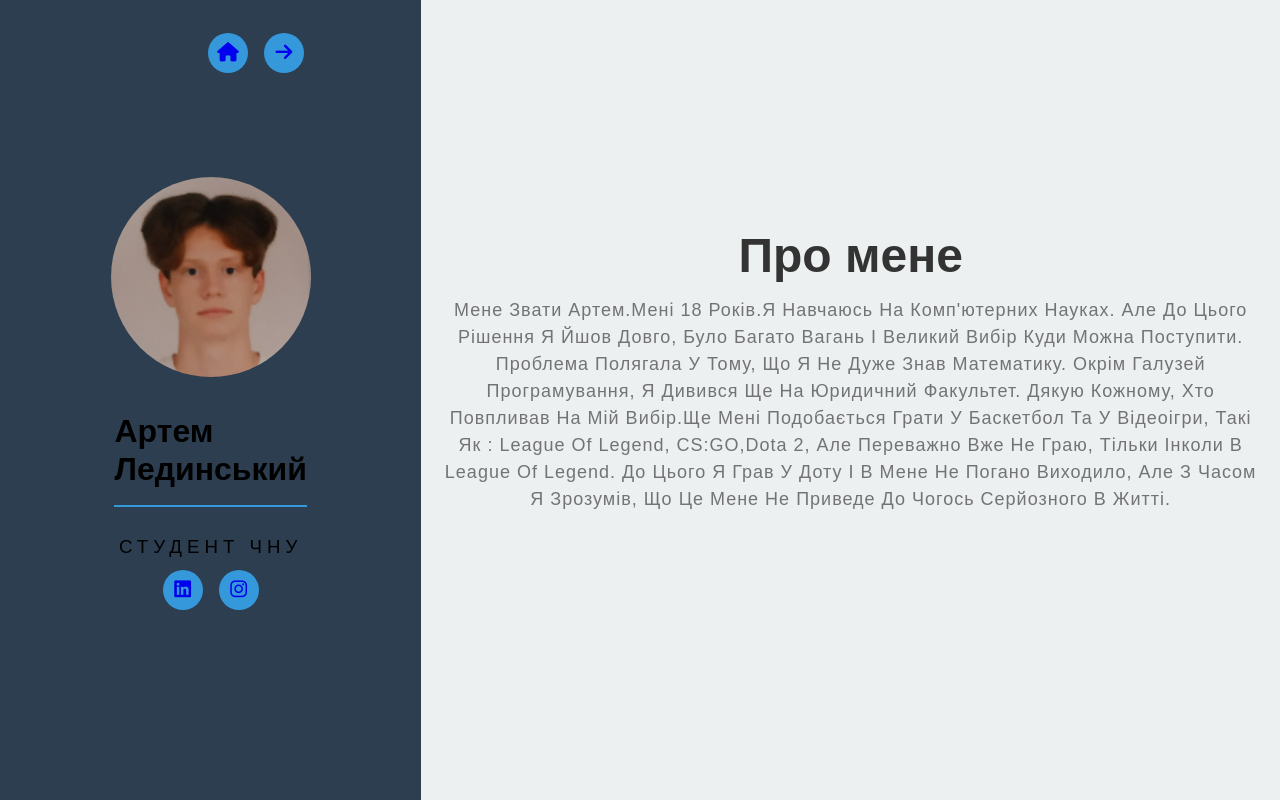
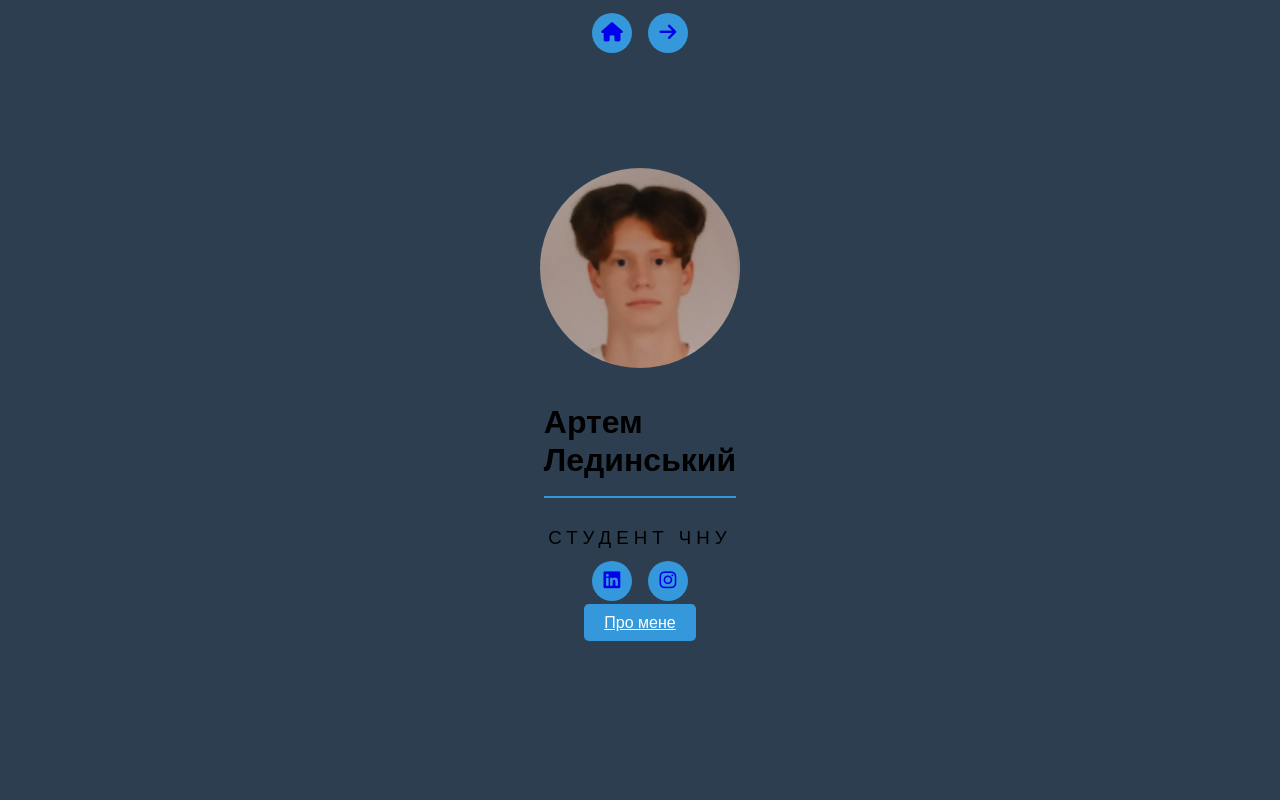
Before and after one commit to VLazorykOOP/weblab1-ArtemLedinskyi, a plain HTML site: page index.html in a window 1280 px wide. Shown: the top 802 px of the page. Drawn offline with Linux system fonts and the light colour scheme.

Commit message:
fixed bags

```diff
--- a/css/about.css
+++ b/css/about.css
@@ -9,67 +9,54 @@
 .body{
     background-color:#f4f4f4 ;
 }
+
 .heading{
     margin: 20px auto;
     width: 90%;
     display: flex;
-    justify-content: center;
-    flex-direction: column;
+    flex-direction:column;
     align-items: center;
-    text-align: center;
 }
+
 .heading h1{
     position: relative;
     font-size: 50px;
     color: #333;
     margin: bottom 25px;
 }
-.heading h1::after{
-    content: "";
-    position: absolute;
-    height: 4px;
-    width: 100%;
-    display: block;
-    margin: 0 auto;
-    background-color: #1cc772;
-}
+
 .heading p{
     font-size: 18px;
     color:#666;
     margin-bottom: 35px;
     line-height: 1.5;
 }
+
 .container{
     width: 90%;
     margin: 0 auto;
-    padding: 10px 20px;
 }
+
 .about{
     display: flex;
-    justify-content: space-between;
-    align-items: center;
-    flex-wrap: wrap;
 }
+
 .about-image{
     flex:1;
     margin-right: 40px;
-    overflow: hidden;
 }
-.about-image img{
-    max-width: 100%;
-    height: auto;
-    display: block;
-    transition: 0.5 ease;
-}
+
 .about-content{
     flex:1;
 }
+
 .about-content h2{
     font-size: 23px;
     margin-bottom: 15px;
     color:#333;
     text-transform: capitalize;
 }
+
 .about-content p{
     font-size: 18px;
     line-height: 28px;
@@ -78,6 +65,7 @@
     letter-spacing: 1px;
     margin-bottom: 4px;
 }
+
 .icons {
     background: #2c3e50;
     display: flex;
@@ -86,7 +74,6 @@
 }
 
 .icons li {
-    list-style-type: none;
     background: #3498db;
     color: #ffffff;
     width: 40px;
--- a/css/mycss.css
+++ b/css/mycss.css
@@ -16,29 +16,16 @@ body {
 }
 
 .photo img {
-    display: block;
     width: 200px;
 }
 
 .left-side {
-    flex: 1;
     background: #2c3e50;
     display: flex;
     flex-direction: column;
     align-items: center;
     justify-content: center;
     height: 100vh;
-}
-
-.container {
-    display: flex;
-    height: 100vh;
-}
-
-.right-side {
-    flex: 2;
-    background: #ecf0f1;
-    padding: 20px;
 }
 
 .forh2 {
@@ -64,7 +51,6 @@ body {
 }
 
 .icons li {
-    list-style-type: none;
     background: #3498db;
     color: #ffffff;
     width: 40px;
@@ -100,7 +86,6 @@ body {
 }
 
 .right-side p {
-    position:relative;
     font-weight: 300;
     padding: 0.9rem;
     opacity: 0.8;
@@ -114,12 +99,12 @@ body {
 .icon-nav {
     background: #2c3e50;
     display:flex;
-    justify-content:center;
     padding: 0.8rem 0;
+    position: absolute;
+    top: 0;
 }
 
 .icon-nav li {
-    list-style-type: none;
     background: #3498db;
     color: #ffffff;
     width: 40px;
@@ -138,8 +123,17 @@ body {
     background: #c2afad;
     color: #ffffff;
 }
-.navigations{
-    position:absolute;
-    top: 20px;
-    left: 25vh;
+
+
+.button a{
+    background-color: #3498db;
+    color: #fff;
+    padding: 10px 20px;
+    cursor: pointer;
+    border-radius: 5px;
+    font-size: 16px;
 }
+
+.button a:hover {
+    background-color: #c2afad;
+}
--- a/css/object.css
+++ b/css/object.css
@@ -1,15 +1,13 @@
-/* /* object.css */
-
 * {
     padding: 0;
     margin: 0;
     box-sizing: border-box;
-    font-family: 'Poppins', sans-serif;
 }
 
 body {
     width: 100%;
     background-color: #ecf0f1;
+    font-family: 'Poppins', sans-serif;
 }
 
 .title h1 {
@@ -19,19 +17,9 @@ body {
     color: #333;
 }
 
-.title h1::after {
-    content: "";
-    height: 4px;
-    width: 230px;
-    background-color: #3498db;
-    display: block;
-    margin: auto;
-}
-
 .services {
     width: 85%;
     display: flex;
-    justify-content: space-between;
     margin: 75px auto;
     text-align: center;
 }
@@ -45,7 +33,6 @@ body {
     padding: 20px 20px;
     background-color: #fff;
     border-radius: 10px;
-    cursor: pointer;
     height: 100%;
     min-height: 300px;
 }
@@ -69,11 +56,6 @@ body {
     color: #5e5e5e;
 }
 
-.card:hover {
-    background-color: #b8d4de;
-    transition: 0.4s ease;
-}
-
 .icons {
     background: #2c3e50;
     display: flex;
@@ -82,7 +64,6 @@ body {
 }
 
 .icons li {
-    list-style-type: none;
     background: #3498db;
     color: #ffffff;
     width: 40px;
@@ -99,5 +80,4 @@ body {
 
 .icons li:hover {
     background: #c2afad;
-    color: #ffffff;
 }
--- a/index.html
+++ b/index.html
@@ -8,18 +8,13 @@
     <title>Document</title>
 </head>
 <body>
-    <div class="container">
     <div class="left-side">
-            <div class="left-side-content">
-                <div class="navigations">
             <ul class="icon-nav">
                 <li><a href="index.html"><i class="fa-solid fa-house"></i></a></li>
                 <li><a href="about.html"><i class="fa-solid fa-arrow-right"></i></a></li>
             </ul>
-                </div>
         <div class="photo">
             <img src="me.jpg" alt="">
-            </div>
         </div>
         <h2 class="forh2">Артем <br>Лединський</h2>
         <h3 class="forh3">Студент ЧНУ</h3>
@@ -27,9 +22,12 @@
             <li><a href="https://www.linkedin.com/in/%D0%B0%D1%80%D1%82%D0%B5%D0%BC-%D0%BB%D0%B5%D0%B4%D0%B8%D0%BD%D1%81%D1%8C%D0%BA%D0%B8%D0%B9-b96204295/" target="_blank"><i class="fab fa-linkedin"></i></a></li>
             <li><a href="https://www.instagram.com/h1vees/" target="_blank"><i class="fab fa-instagram"></i></a></li>
         </ul>
+        <div class="button">
+            <a class="scrlbutton" href="#info">Про мене</a>
+        </div>
     </div>
     <div class="right-side">
-            <div class="info">
+        <div id="info">
             <h1>Про мене</h1>
             <p>Мене звати Артем.Мені 18 років.Я навчаюсь на комп'ютерних науках. Але до цього рішення я йшов довго, було багато вагань і великий вибір куди можна поступити.
                 Проблема полягала у тому, що я не дуже знав математику. Окрім галузей програмування, я дивився ще на юридичний факультет.
@@ -37,6 +35,5 @@
                 До цього я грав у Доту і в мене не погано виходило, але з часом я зрозумів, що це мене не приведе до чогось серйозного в житті.</p>
         </div>
     </div>
-    </div>
 </body>
 </html>
```
Also changed, not shown: object.html (+0 -2 lines). Lines whose indentation alone changed are shown as unchanged.
